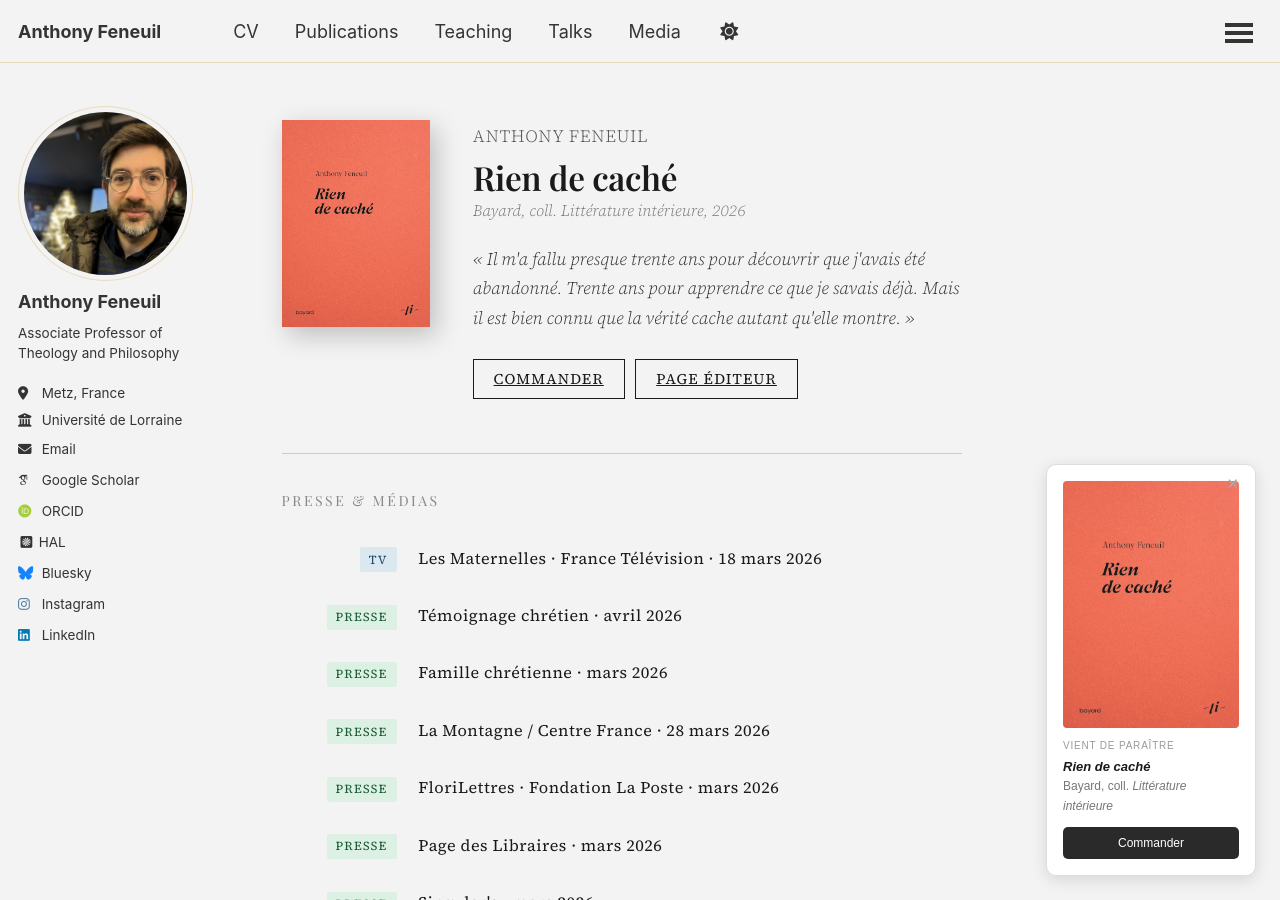
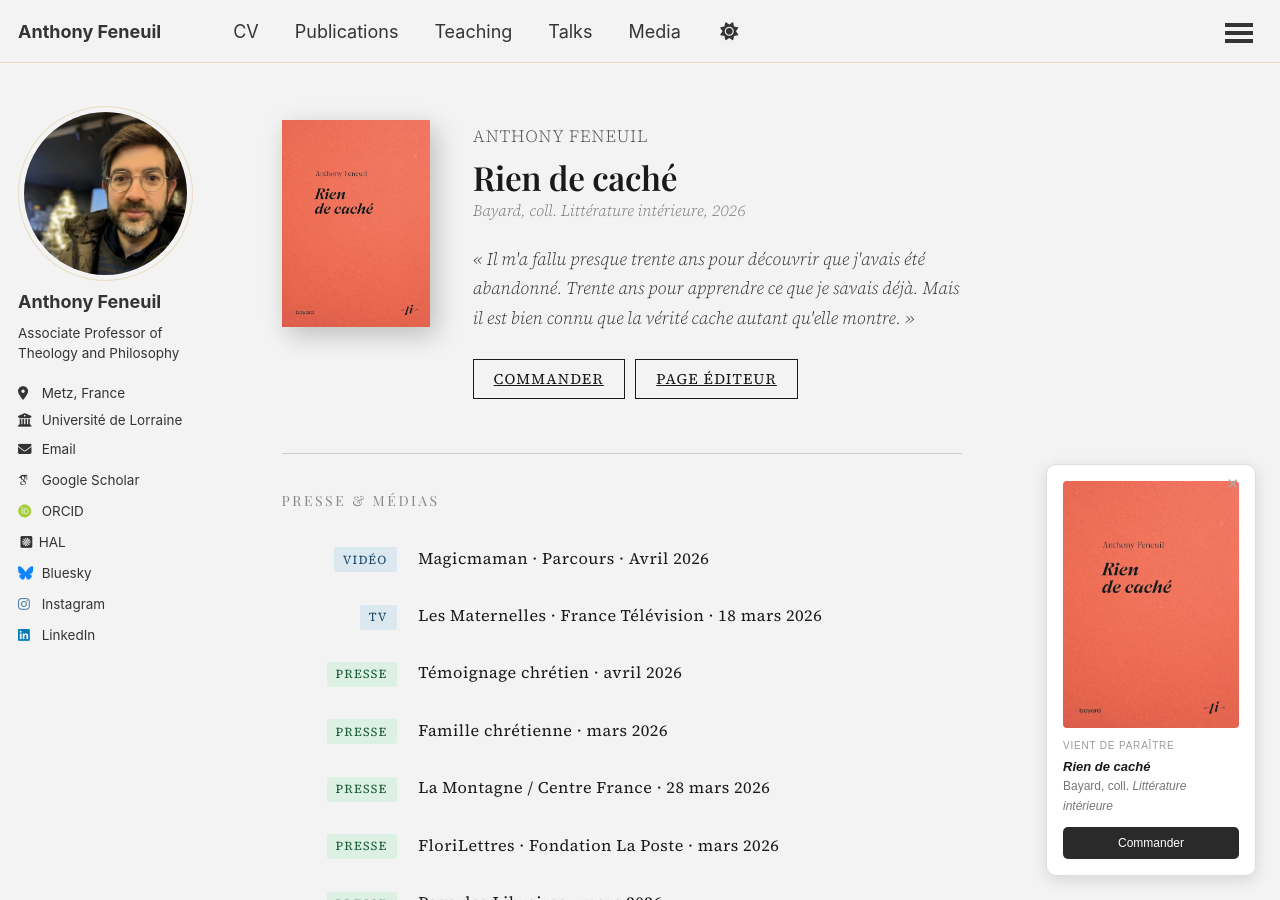
Before and after one commit to anfnl/anfnl.github.io, a Jekyll site: the page built from _pages/rien-de-cache.md, in a window 1280 px wide and 900 px high. Built offline with Jekyll 4.4.1, drawn with Linux system fonts in a browser that asks for light colours; some web fonts are replaced; a script that is not in the unit is left out.

Commit message:
Update rien-de-cache.md

```diff
--- a/_pages/rien-de-cache.md
+++ b/_pages/rien-de-cache.md
@@ -67,6 +67,11 @@
 <p class="rdc-section-title">Presse &amp; Médias</p>
 
 <div class="rdc-item">
+<div class="rdc-tag-col"><span class="rdc-tag tag-tv">Vidéo</span></div>
+<div class="rdc-item-body"><p class="rdc-item-source"><a href="https://www.magicmaman.com/ne-sous-x-anthony-mere-biologique,3782267.asp" target="_blank">Magicmaman · Parcours · Avril 2026</a></p></div>
+</div>
+
+<div class="rdc-item">
 <div class="rdc-tag-col"><span class="rdc-tag tag-tv">TV</span></div>
 <div class="rdc-item-body"><p class="rdc-item-source"><a href="https://youtu.be/ebDLgzfrg7c?si=w8WdJxdsUaN7AZtm" target="_blank">Les Maternelles · France Télévision · 18 mars 2026</a></p></div>
 </div>
```
